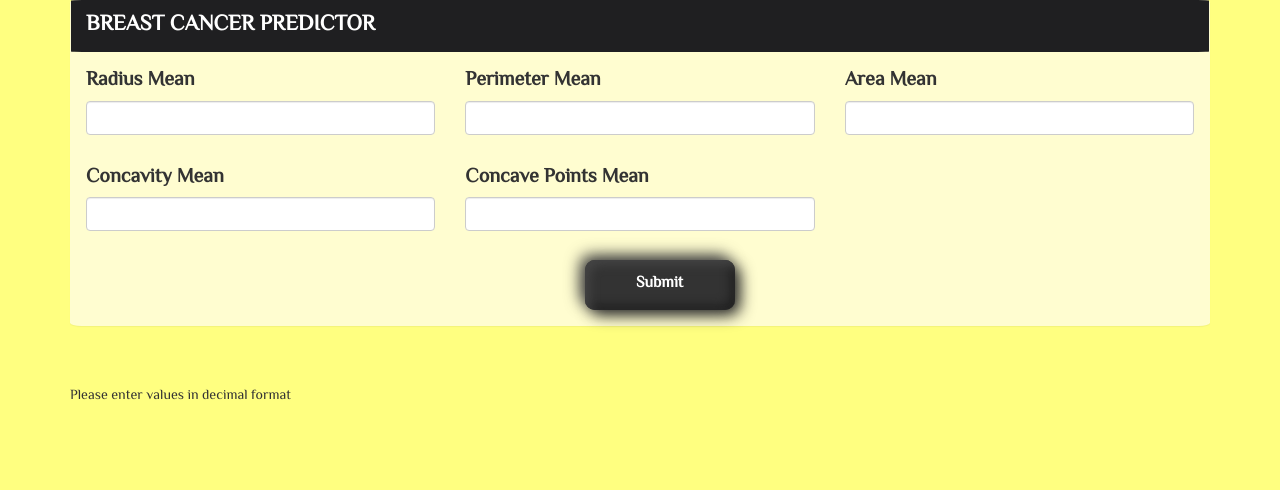
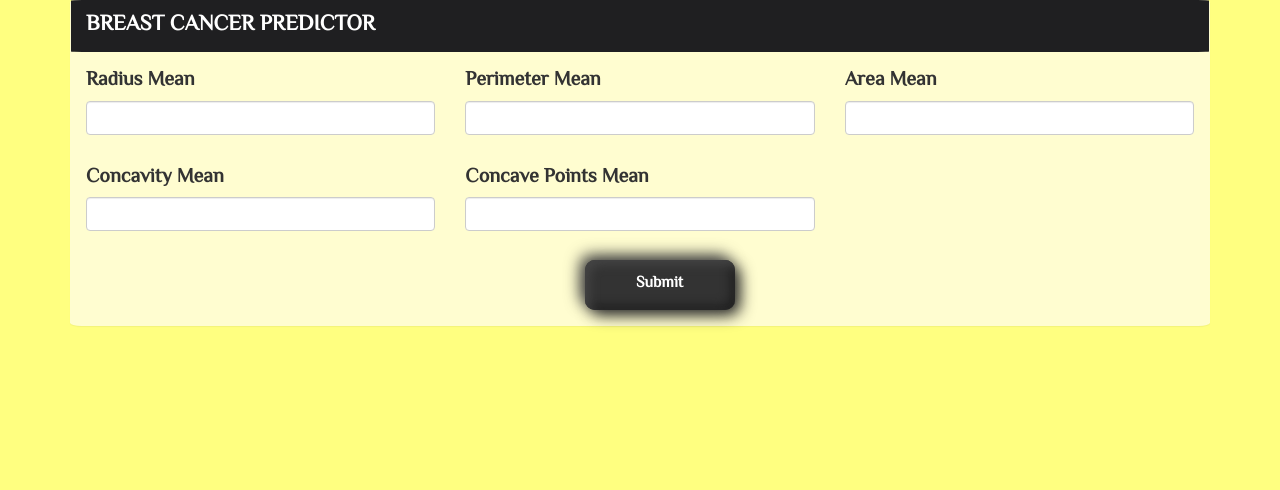
Before and after one commit to KanchanJoshi123/breastcancerpredictor, a Flask app: page / in a window 1280 px wide. Shown: the part 138-628 px from the top of the page. Run offline with Flask 2, Linux system fonts and the light colour scheme; parts of the project's set-up code (start-up, migrations or seed data) failed here and were passed over; some libraries are stand-ins or nearby versions.

Commit message:
Update index.html

```diff
--- a/templates/index.html
+++ b/templates/index.html
@@ -59,7 +59,7 @@
 </form>
  <br>
    <br>
-	<p>Please enter values in decimal format</p>
+<!-- 	<p>Please enter values in decimal format</p> -->
 
 </div>
 </body>
```
